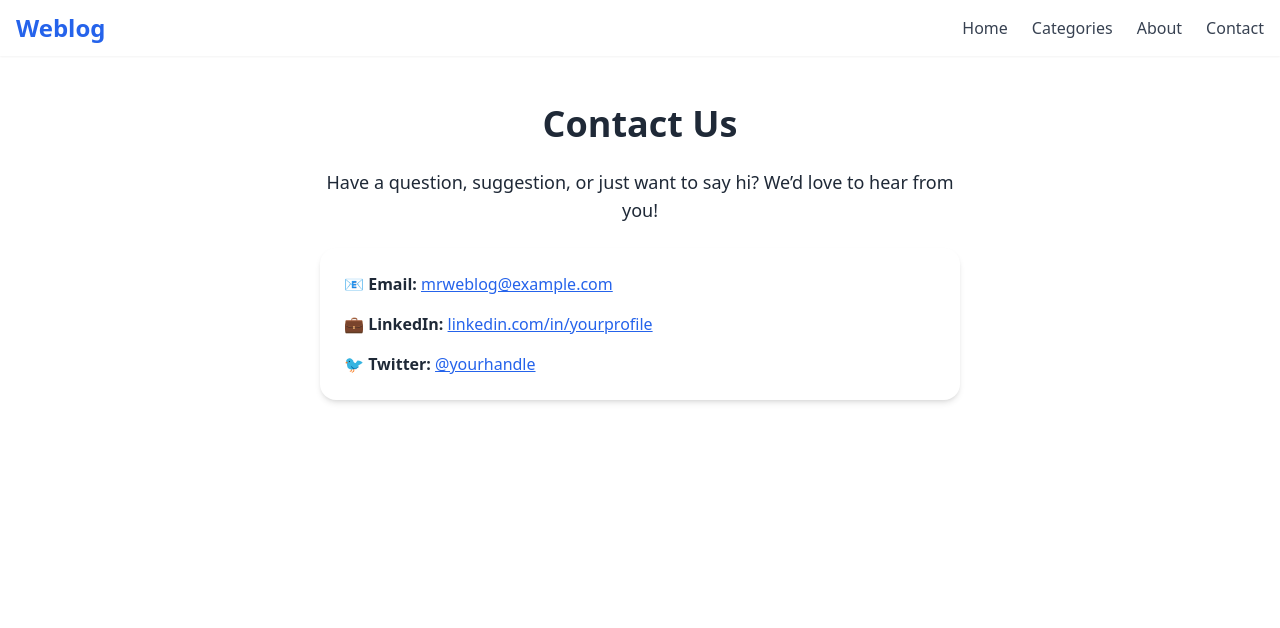
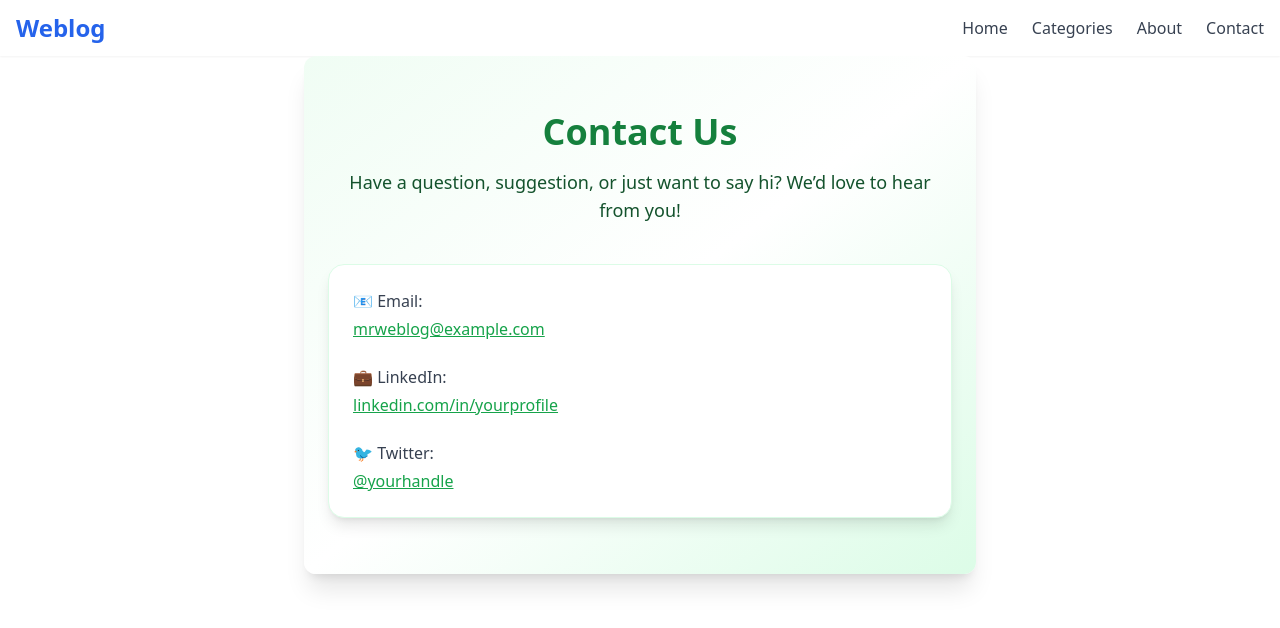
Before and after one commit to fatemefaraji/rtn, a React (Create React App) app: page /contact in a window 1280 px wide. Shown: the top 628 px of the page. Built offline with nearby package versions, Linux system fonts and the light colour scheme; the HTML template or start-up script is replaced by a standard one.

Commit message:
Update Contact.jsx

```diff
--- a/src/pages/contact/Contact.jsx
+++ b/src/pages/contact/Contact.jsx
@@ -1,23 +1,44 @@
+
 import React from 'react';
 
 function Contact() {
   return (
-    <div className="max-w-2xl mx-auto px-4 py-12 text-gray-800">
-      <h1 className="text-4xl font-bold text-center mb-6">Contact Us</h1>
-      <p className="text-lg text-center mb-6">
+    <div className="max-w-2xl mx-auto px-6 py-14 bg-gradient-to-br from-green-50 via-white to-green-100 rounded-xl shadow-xl">
+      <h1 className="text-4xl font-extrabold text-center text-green-700 mb-4">Contact Us</h1>
+      <p className="text-lg text-center text-green-900 mb-10">
         Have a question, suggestion, or just want to say hi? We’d love to hear from you!
       </p>
 
-      <div className="bg-white p-6 rounded-2xl shadow-md">
-        <p className="mb-4">
-          📧 <strong>Email:</strong> <a href="mailto:mrweblog@example.com" className="text-blue-600 underline">mrweblog@example.com</a>
-        </p>
-        <p className="mb-4">
-          💼 <strong>LinkedIn:</strong> <a href="https://linkedin.com/in/yourprofile" className="text-blue-600 underline">linkedin.com/in/yourprofile</a>
-        </p>
-        <p>
-          🐦 <strong>Twitter:</strong> <a href="https://twitter.com/yourhandle" className="text-blue-600 underline">@yourhandle</a>
-        </p>
+      <div className="bg-white p-6 rounded-2xl shadow-lg border border-green-100">
+        <div className="mb-6">
+          <p className="text-gray-700 mb-1 font-medium">📧 Email:</p>
+          <a
+            href="mailto:mrweblog@example.com"
+            className="text-green-600 hover:text-green-800 transition-colors duration-200 underline"
+          >
+            mrweblog@example.com
+          </a>
+        </div>
+
+        <div className="mb-6">
+          <p className="text-gray-700 mb-1 font-medium">💼 LinkedIn:</p>
+          <a
+            href="https://linkedin.com/in/yourprofile"
+            className="text-green-600 hover:text-green-800 transition-colors duration-200 underline"
+          >
+            linkedin.com/in/yourprofile
+          </a>
+        </div>
+
+        <div>
+          <p className="text-gray-700 mb-1 font-medium">🐦 Twitter:</p>
+          <a
+            href="https://twitter.com/yourhandle"
+            className="text-green-600 hover:text-green-800 transition-colors duration-200 underline"
+          >
+            @yourhandle
+          </a>
+        </div>
       </div>
     </div>
   );
```
